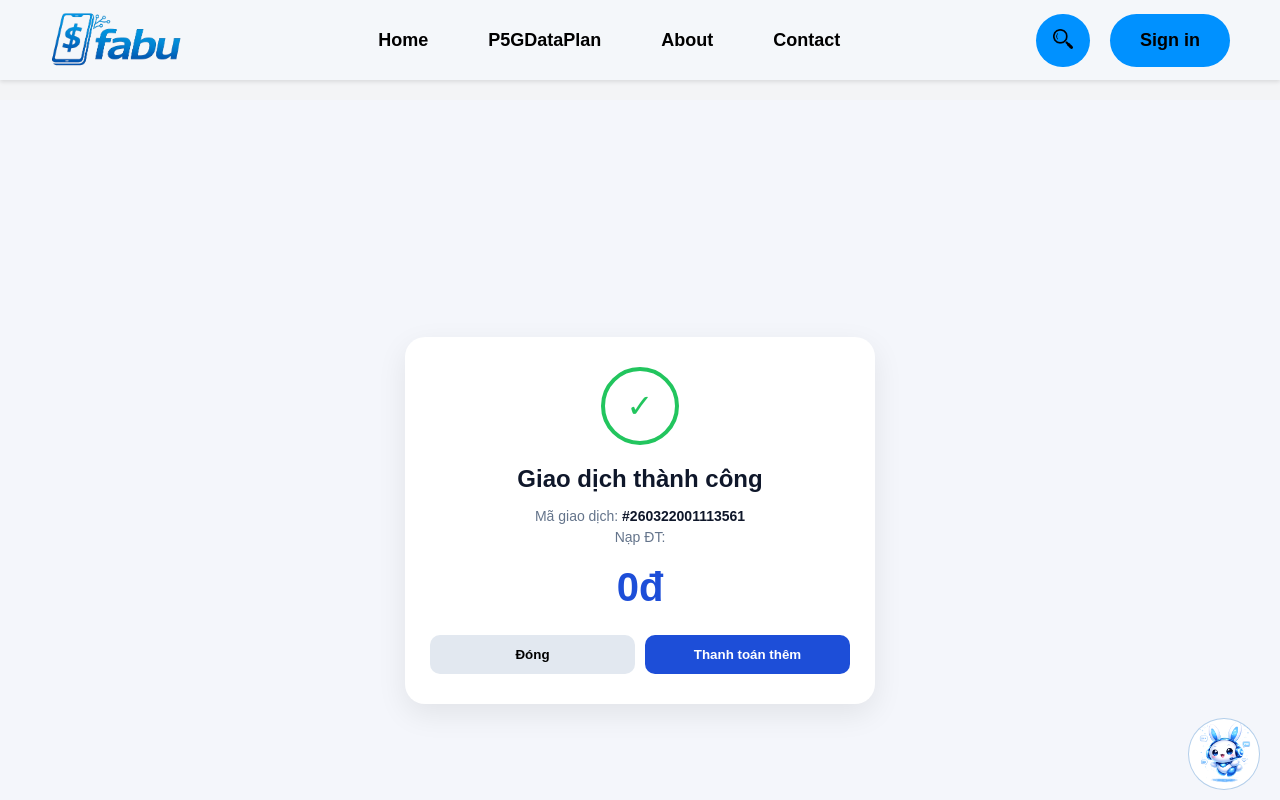
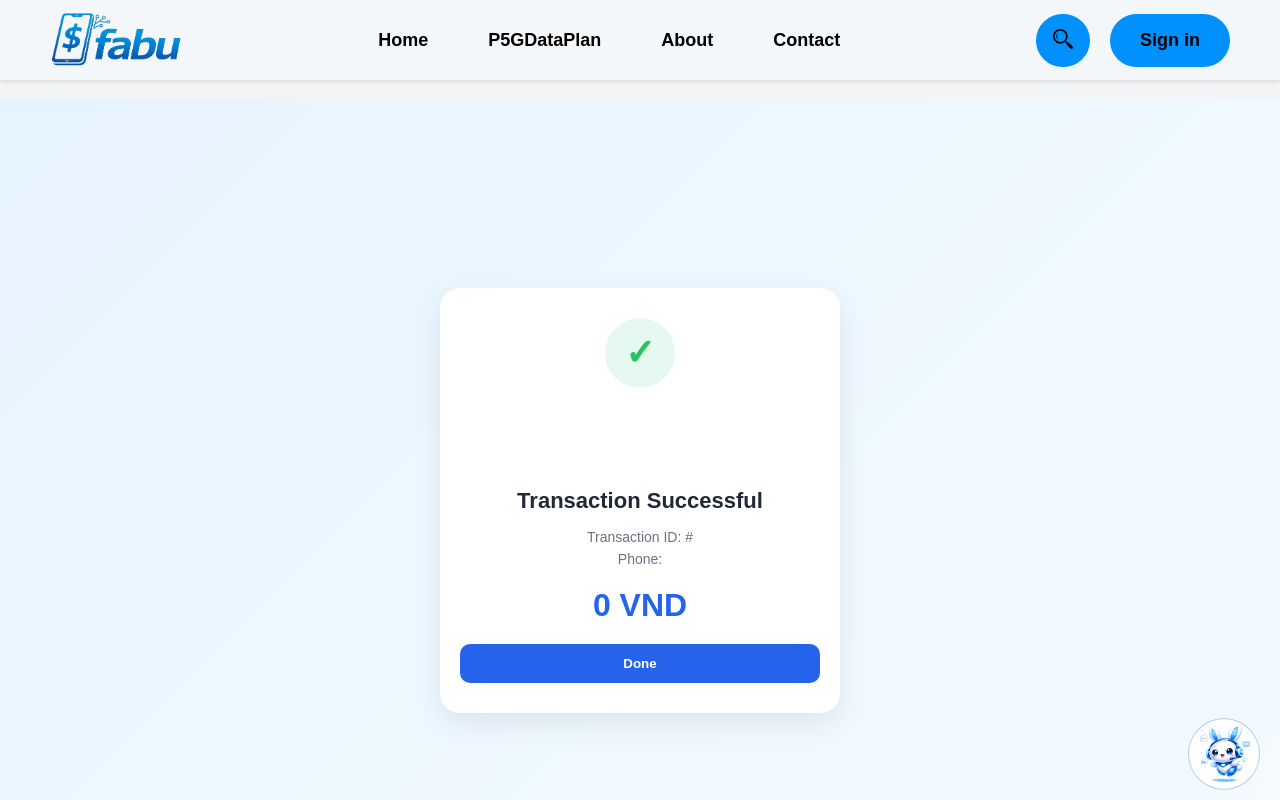
Before and after one commit to MinhBiTong/Fabu, a Next.js app in the folder src/frontend/: page /billpayment in a window 1280 px wide. Shown: the top 800 px of the page. Built offline with nearby package versions, Linux system fonts and the light colour scheme.

Commit message:
update billpayment

```diff
--- a/src/frontend/src/app/billpayment/page.tsx
+++ b/src/frontend/src/app/billpayment/page.tsx
@@ -1,6 +1,7 @@
 "use client";
 
 import { useSearchParams, useRouter } from "next/navigation";
+import { useEffect, useState } from "react";
 import "../../styles/css/billpayment.css";
 
 export default function BillPayment() {
@@ -11,49 +12,45 @@ export default function BillPayment() {
   const amount = params.get("amount");
   const transactionId = params.get("id");
 
+  const [loading, setLoading] = useState(true);
+  const [success, setSuccess] = useState(false);
+
+  const handlePayment = async () => {
+    try {
+      // 👉 fake API (nếu chưa có backend)
+      await new Promise((res) => setTimeout(res, 1500));
+
+      setSuccess(true);
+    } catch (err) {
+      console.error(err);
+    } finally {
+      setLoading(false);
+    }
+  };
+
+  useEffect(() => {
+    handlePayment();
+  }, []);
+
+  if (loading || !success) {
+  return <h2 style={{ textAlign: "center" }}>Processing payment...</h2>;
+}
+
   return (
     <div className="bill-wrapper">
       <div className="bill-card">
+        <div className="success-icon">✓</div>
 
-        {/* ICON */}
-        <div className="success-icon">
-          ✓
-        </div>
+        <h2>Transaction Successful</h2>
 
-        {/* TITLE */}
-        <h2 className="bill-title">Giao dịch thành công</h2>
+        <p>Transaction ID: #{transactionId}</p>
+        <p>Phone: {phone}</p>
 
-        {/* INFO */}
-        <div className="bill-info">
-          <p>
-            Mã giao dịch:
-            <span className="highlight"> #{transactionId || "260322001113561"}</span>
-          </p>
+        <h3>{Number(amount).toLocaleString("vi-VN")} VND</h3>
 
-          <p>
-            Nạp ĐT:
-            <span className="highlight"> {phone}</span>
-          </p>
-        </div>
-
-        {/* AMOUNT */}
-        <div className="bill-amount">
-          {Number(amount || 0).toLocaleString("vi-VN")}đ
-        </div>
-
-        {/* ACTIONS */}
-        <div className="bill-actions">
-          <button onClick={() => router.push("/")}>
-            Đóng
-          </button>
-
-          <button
-            className="primary"
-            onClick={() => router.push("/recharge")}
-          >
-            Thanh toán thêm
-          </button>
-        </div>
+        <button onClick={() => router.replace("/")}>
+            Done
+        </button>
       </div>
     </div>
   );
--- a/src/frontend/src/styles/css/billpayment.css
+++ b/src/frontend/src/styles/css/billpayment.css
@@ -1,90 +1,105 @@
+/* ===== WRAPPER ===== */
 .bill-wrapper {
   min-height: 100vh;
-  background: #f4f6fb;
+  background: linear-gradient(135deg, #e6f4ff, #f5fbff);
   display: flex;
   justify-content: center;
   align-items: center;
-  padding: 20px;
 }
 
+/* ===== CARD ===== */
 .bill-card {
-  width: 100%;
-  max-width: 420px;
-  background: white;
+  width: 360px;
+  background: #fff;
   border-radius: 20px;
-  padding: 30px 25px;
-  box-shadow: 0 10px 30px rgba(0,0,0,0.08);
+  padding: 30px 20px;
   text-align: center;
+  box-shadow: 0 10px 30px rgba(0, 0, 0, 0.08);
+  animation: fadeIn 0.5s ease;
 }
 
-/* ICON */
+/* ===== ICON ===== */
 .success-icon {
   width: 70px;
   height: 70px;
+  background: #e6f9f0;
+  color: #22c55e;
   border-radius: 50%;
-  border: 4px solid #22c55e;
-  color: #22c55e;
-  font-size: 32px;
+  font-size: 36px;
+  font-weight: bold;
   display: flex;
   justify-content: center;
   align-items: center;
-  margin: 0 auto 20px;
+  margin: 0 auto 15px;
+  animation: scaleIn 0.4s ease;
 }
 
-/* TITLE */
-.bill-title {
-  font-size: 24px;
-  font-weight: 700;
+/* ===== TITLE ===== */
+.bill-card h2 {
+  font-size: 22px;
+  font-weight: 600;
   margin-bottom: 15px;
-  color: #0f172a;
+  color: #1f2937;
 }
 
-/* INFO */
-.bill-info {
+/* ===== INFO ===== */
+.bill-card p {
   font-size: 14px;
-  color: #64748b;
-  margin-bottom: 20px;
+  color: #6b7280;
+  margin: 6px 0;
 }
 
-.bill-info p {
-  margin: 5px 0;
+/* ===== AMOUNT ===== */
+.bill-card h3 {
+  font-size: 32px;
+  color: #2563eb;
+  margin: 20px 0;
+  font-weight: bold;
 }
 
-.highlight {
-  color: #0f172a;
+/* ===== BUTTON ===== */
+.bill-card button {
+  width: 100%;
+  padding: 12px;
+  border: none;
+  border-radius: 10px;
+  background: #2563eb;
+  color: #fff;
   font-weight: 600;
+  cursor: pointer;
+  transition: 0.3s;
 }
 
-/* AMOUNT */
-.bill-amount {
-  font-size: 40px;
-  font-weight: bold;
-  color: #1d4ed8;
-  margin: 20px 0;
+.bill-card button:hover {
+  background: #1d4ed8;
 }
 
-/* BUTTONS */
-.bill-actions {
-  display: flex;
-  gap: 10px;
-  margin-top: 25px;
+/* ===== LOADING ===== */
+h2 {
+  font-family: sans-serif;
+  margin-top: 100px;
+  color: #374151;
 }
 
-.bill-actions button {
-  flex: 1;
-  padding: 12px;
-  border-radius: 10px;
-  border: none;
-  background: #e2e8f0;
-  cursor: pointer;
-  font-weight: 600;
+/* ===== ANIMATION ===== */
+@keyframes fadeIn {
+  from {
+    opacity: 0;
+    transform: translateY(20px);
+  }
+  to {
+    opacity: 1;
+    transform: translateY(0);
+  }
 }
 
-.bill-actions .primary {
-  background: #1d4ed8;
-  color: white;
+@keyframes scaleIn {
+  from {
+    transform: scale(0.5);
+    opacity: 0;
+  }
+  to {
+    transform: scale(1);
+    opacity: 1;
+  }
 }
-
-.bill-actions button:hover {
-  opacity: 0.9;
-}
```
Also changed, not shown: src/frontend/src/app/recharge/page.tsx (+8 -7 lines).
